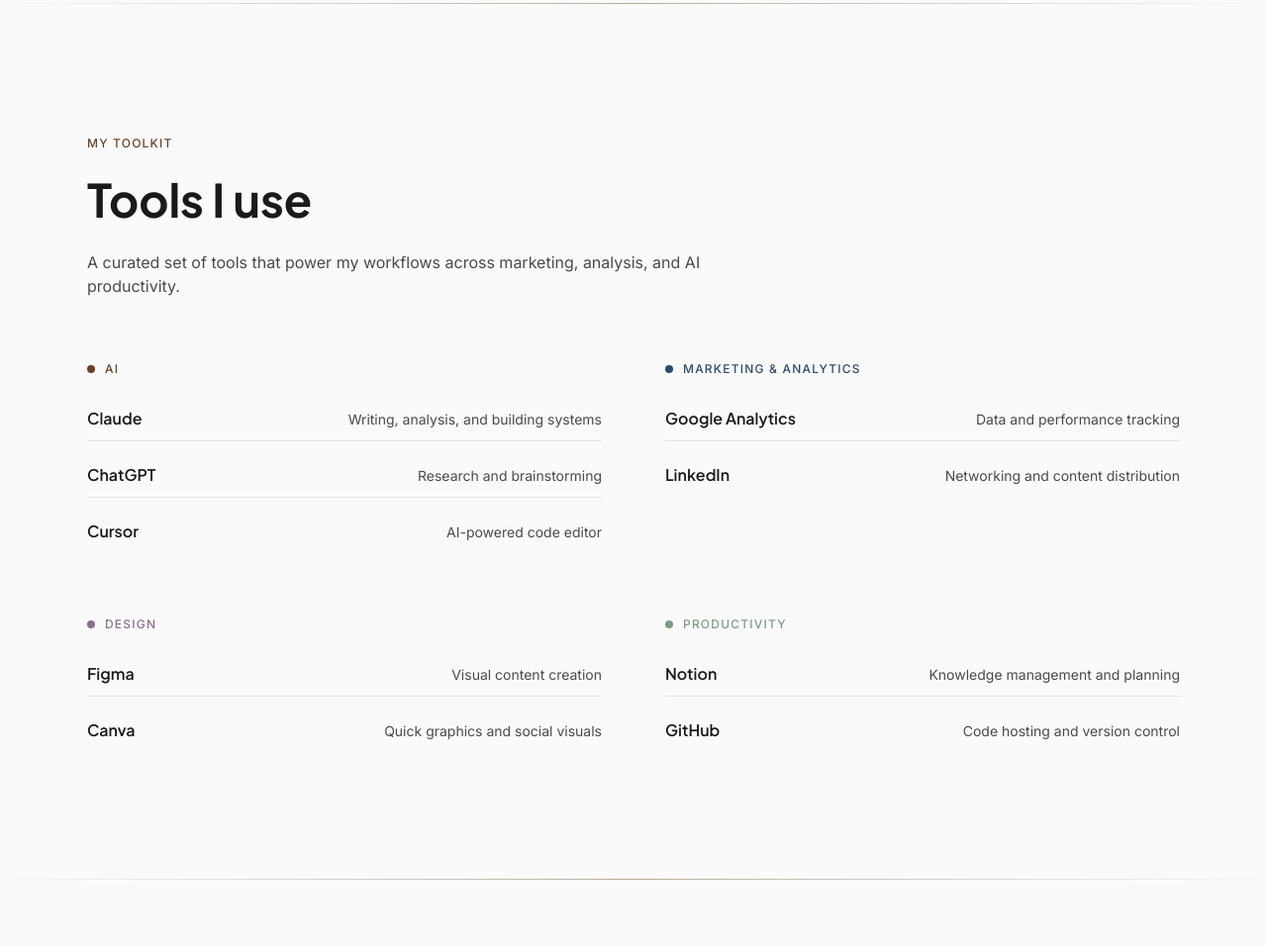
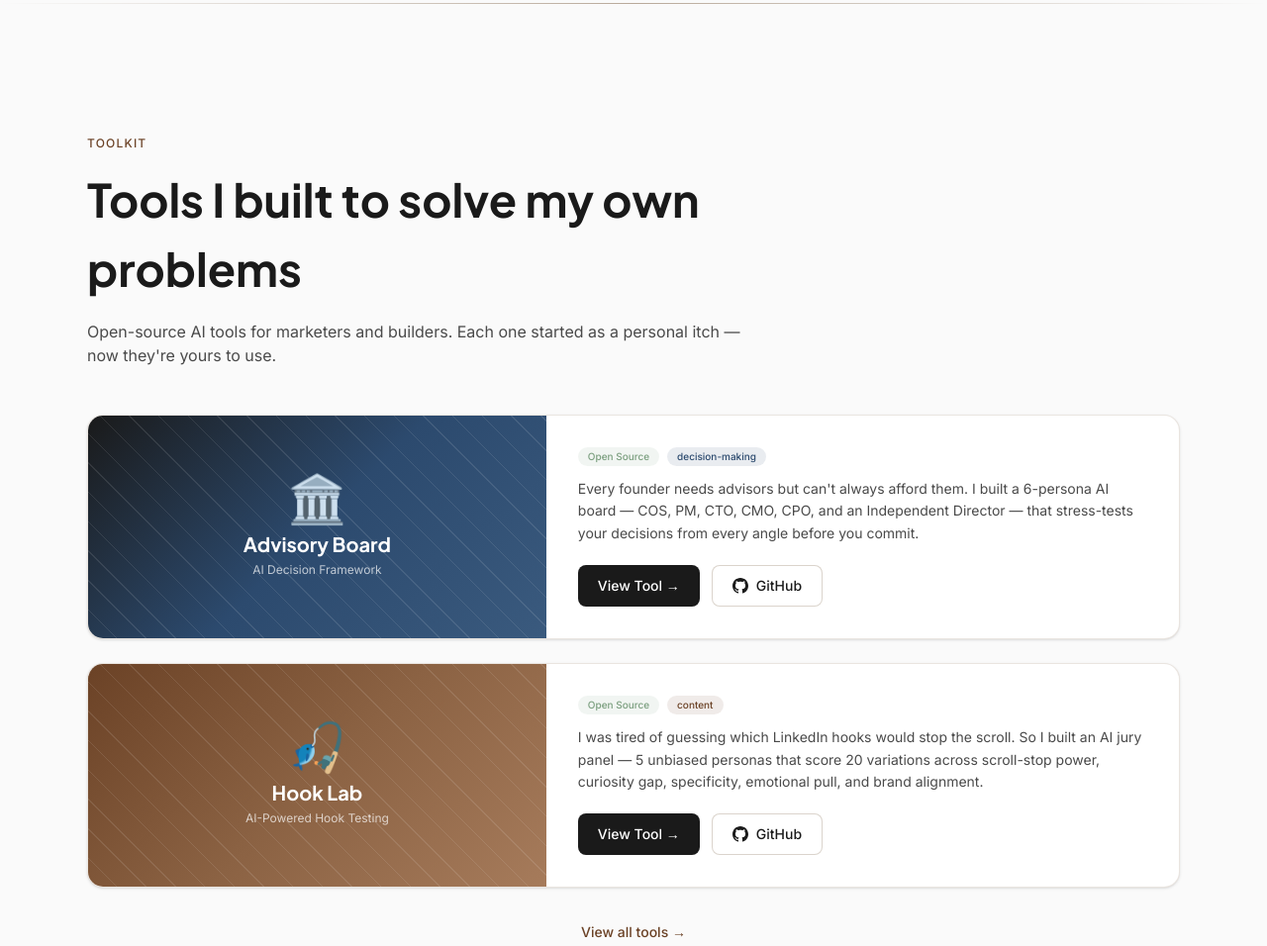
Before and after one commit to EagleJD08/juanminoprio.com, an Astro site: page / in a window 1280 px wide. Shown: the part 5160-6116 px from the top of the page at 99% size. Built offline with nearby package versions, Linux system fonts and the light colour scheme; Astro itself is replaced by a stand-in of ours; animation ran at ten frames a second.

Commit message:
feat(toolkit): replace Tools section with Toolkit showcase on homepage, clean up navbar

```diff
--- a/src/components/Navbar.astro
+++ b/src/components/Navbar.astro
@@ -4,9 +4,7 @@ import LanguageToggle from './LanguageToggle.astro';
 const navLinks = [
   { en: "About", es: "Sobre mí", href: "/#about" },
   { en: "Resume", es: "Experiencia", href: "/#resume" },
-  { en: "Tools", es: "Herramientas", href: "/#tools" },
-  { en: "Toolkit", es: "Toolkit", href: "/toolkit" },
-  { en: "Quiz", es: "Quiz", href: "/projects/marketer-quiz" },
+  { en: "Toolkit", es: "Toolkit", href: "/#toolkit" },
   { en: "Contact", es: "Contacto", href: "/#contact" },
 ];
 ---
--- /dev/null
+++ b/src/components/ToolkitShowcase.astro
@@ -0,0 +1,111 @@
+---
+import { getCollection } from 'astro:content';
+
+const allTools = await getCollection('toolkit');
+const builtTools = allTools.filter(t => t.data.type === 'built');
+
+const categoryColors: Record<string, string> = {
+  'content': 'bg-terracotta/10 text-terracotta',
+  'decision-making': 'bg-dusty-blue/10 text-dusty-blue',
+  'productivity': 'bg-soft-plum/10 text-soft-plum',
+};
+---
+
+<section id="toolkit" class="py-24 md:py-32 bg-cream relative">
+  <div class="absolute top-0 left-0 w-full h-px bg-gradient-to-r from-transparent via-sand to-transparent"></div>
+
+  <div class="mx-auto max-w-6xl px-6">
+    <div class="reveal max-w-2xl">
+      <span class="font-body text-xs font-medium tracking-widest uppercase text-terracotta">
+        <span data-lang-en>Toolkit</span>
+        <span data-lang-es>Toolkit</span>
+      </span>
+      <h2 class="mt-3 font-heading font-bold text-navy" style="font-size: clamp(1.75rem, 3vw + 0.5rem, 3rem);">
+        <span data-lang-en>Tools I built to solve my own problems</span>
+        <span data-lang-es>Herramientas que construí para resolver mis propios problemas</span>
+      </h2>
+      <p class="mt-4 text-slate">
+        <span data-lang-en>Open-source AI tools for marketers and builders. Each one started as a personal itch — now they're yours to use.</span>
+        <span data-lang-es>Herramientas de IA de código abierto para marketers y builders. Cada una empezó como una necesidad personal — ahora son tuyas.</span>
+      </p>
+    </div>
+
+    <div class="mt-12 flex flex-col gap-6">
+      {builtTools.map((tool) => {
+        const gradient = tool.data.gradient;
+        const gradientStyle = gradient.via
+          ? `linear-gradient(135deg, ${gradient.from}, ${gradient.via}, ${gradient.to})`
+          : `linear-gradient(135deg, ${gradient.from}, ${gradient.to})`;
+        const slug = tool.id.replace(/\.md$/, '');
+
+        return (
+          <div class="reveal group bg-white border border-sand/30 rounded-2xl overflow-hidden shadow-sm hover:shadow-md hover:-translate-y-0.5 transition-all duration-300">
+            <div class="flex flex-col md:flex-row">
+              <div
+                class="md:w-[42%] min-h-[180px] md:min-h-[220px] flex items-center justify-center relative overflow-hidden"
+                style={`background: ${gradientStyle}`}
+              >
+                <div class="absolute inset-0 opacity-10" style="background: repeating-linear-gradient(45deg, transparent, transparent 20px, white 20px, white 21px);"></div>
+                <div class="text-center relative z-10">
+                  <div class="text-5xl mb-2">{tool.data.icon}</div>
+                  <div class="text-xl font-heading font-bold text-white">{tool.data.title}</div>
+                  <div class="text-xs text-white/70 mt-1">
+                    <span data-lang-en>{tool.data.tagline}</span>
+                    <span data-lang-es>{tool.data.tagline_es || tool.data.tagline}</span>
+                  </div>
+                </div>
+              </div>
+
+              <div class="md:w-[58%] p-6 md:p-8 flex flex-col justify-center">
+                <div class="flex gap-2 mb-3">
+                  <span class="text-[10px] font-medium bg-sage/10 text-sage px-2.5 py-0.5 rounded-full">
+                    <span data-lang-en>Open Source</span>
+                    <span data-lang-es>Código Abierto</span>
+                  </span>
+                  <span class={`text-[10px] font-medium px-2.5 py-0.5 rounded-full ${categoryColors[tool.data.category] || 'bg-sand/20 text-slate'}`}>
+                    {tool.data.category}
+                  </span>
+                </div>
+
+                <p class="text-sm text-slate leading-relaxed mb-5">
+                  <span data-lang-en>{tool.data.description}</span>
+                  <span data-lang-es>{tool.data.description_es || tool.data.description}</span>
+                </p>
+
+                <div class="flex gap-3">
+                  <a
+                    href={`/toolkit/${slug}`}
+                    class="inline-flex items-center gap-2 text-sm font-medium bg-navy text-white px-5 py-2.5 rounded-lg hover:bg-navy/90 transition-colors duration-200"
+                  >
+                    <span data-lang-en>View Tool →</span>
+                    <span data-lang-es>Ver Herramienta →</span>
+                  </a>
+                  <a
+                    href={tool.data.githubUrl}
+                    target="_blank"
+                    rel="noopener noreferrer"
+                    class="inline-flex items-center gap-2 text-sm font-medium bg-white text-navy px-5 py-2.5 rounded-lg border border-sand/50 hover:border-sand transition-colors duration-200"
+                  >
+                    <svg class="w-4 h-4" viewBox="0 0 24 24" fill="currentColor"><path d="M12 0c-6.626 0-12 5.373-12 12 0 5.302 3.438 9.8 8.207 11.387.599.111.793-.261.793-.577v-2.234c-3.338.726-4.033-1.416-4.033-1.416-.546-1.387-1.333-1.756-1.333-1.756-1.089-.745.083-.729.083-.729 1.205.084 1.839 1.237 1.839 1.237 1.07 1.834 2.807 1.304 3.492.997.107-.775.418-1.305.762-1.604-2.665-.305-5.467-1.334-5.467-5.931 0-1.311.469-2.381 1.236-3.221-.124-.303-.535-1.524.117-3.176 0 0 1.008-.322 3.301 1.23.957-.266 1.983-.399 3.003-.404 1.02.005 2.047.138 3.006.404 2.291-1.552 3.297-1.23 3.297-1.23.653 1.653.242 2.874.118 3.176.77.84 1.235 1.911 1.235 3.221 0 4.609-2.807 5.624-5.479 5.921.43.372.823 1.102.823 2.222v3.293c0 .319.192.694.801.576 4.765-1.589 8.199-6.086 8.199-11.386 0-6.627-5.373-12-12-12z"/></svg>
+                    GitHub
+                  </a>
+                </div>
+              </div>
+            </div>
+          </div>
+        );
+      })}
+    </div>
+
+    <!-- View all link -->
+    <div class="mt-8 text-center reveal">
+      <a
+        href="/toolkit"
+        class="inline-flex items-center gap-2 text-sm font-medium text-terracotta hover:text-terracotta/80 transition-colors duration-200"
+      >
+        <span data-lang-en>View all tools →</span>
+        <span data-lang-es>Ver todas las herramientas →</span>
+      </a>
+    </div>
+  </div>
+</section>
--- a/src/pages/index.astro
+++ b/src/pages/index.astro
@@ -4,7 +4,7 @@ import Navbar from '../components/Navbar.astro';
 import Hero from '../components/Hero.astro';
 import About from '../components/About.astro';
 import Resume from '../components/Resume.astro';
-import Tools from '../components/Tools.astro';
+import ToolkitShowcase from '../components/ToolkitShowcase.astro';
 import PortfolioGrid from '../components/PortfolioGrid.astro';
 import Contact from '../components/Contact.astro';
 import Footer from '../components/Footer.astro';
@@ -19,7 +19,7 @@ import ScrollReveal from '../components/ScrollReveal.astro';
     <Marquee />
     <About />
     <Resume />
-    <Tools />
+    <ToolkitShowcase />
     <PortfolioGrid />
     <Contact />
   </main>
```
